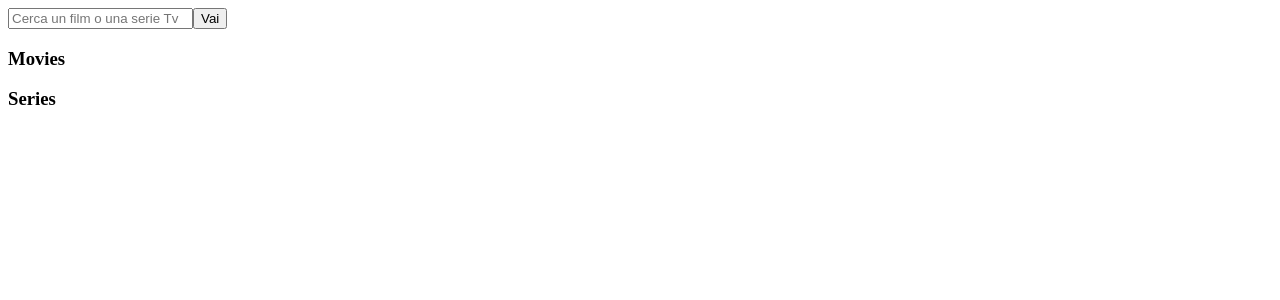
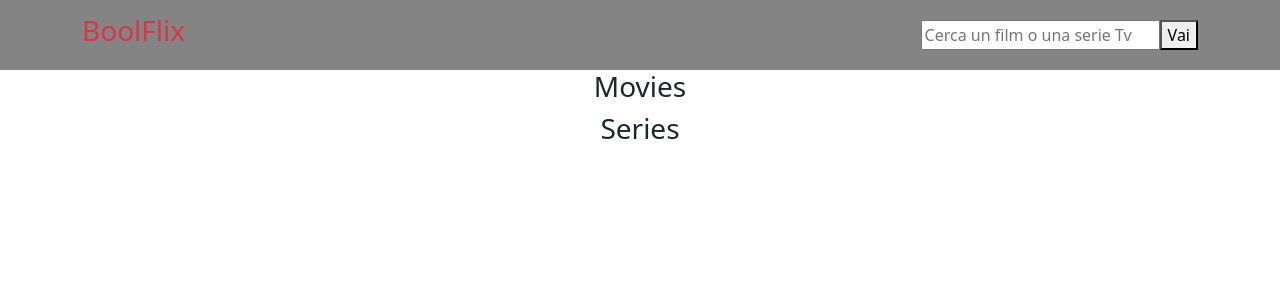
Before and after one commit to Fernweh99/vue-boolflix, a Vue app: page / in a window 1280 px wide. Shown: the top 300 px of the page. Built offline with nearby package versions, Linux system fonts and the light colour scheme.

Commit message:
add some grafic

```diff
--- a/src/App.vue
+++ b/src/App.vue
@@ -1,5 +1,5 @@
 <template>
-  <div>
+  <div id="boolflix">
     <BaseHeader @btn-search-click="setQueryAndSearch"/>
     <main>
       <BaseMain :movies="movies" :series="series"/>
@@ -46,5 +46,8 @@ export default {
 </script>
 
 <style lang="scss">
-
+@import "./assets/scss/style.scss";
+  #boolflix {
+    padding-top: 70px;
+  }
 </style>
--- /dev/null
+++ b/src/assets/scss/style.scss
@@ -0,0 +1 @@
+@import "~bootstrap/scss/bootstrap.scss";
--- a/src/components/BaseHeader.vue
+++ b/src/components/BaseHeader.vue
@@ -1,26 +1,43 @@
 <template>
   <header>
-    <input @keyup.enter="emitSearchText" type="text" v-model="searchText" placeholder="Cerca un film o una serie Tv">
-    <button @click="emitSearchText">Vai</button>
+    <div class="container h-100">
+      <div class="h-100 row align-items-center">
+        <div class="col">
+          <h3 class="text-danger">BoolFlix</h3>
+        </div>
+        <div class="col text-end">
+          <SelectComponent @btn-search-click="emitSearchText"/>
+        </div>
+      </div>
+    </div>
   </header>
 </template>
 
 <script>
+import SelectComponent from "./SelectComponent.vue"
+
 export default {
   name: "BaseHeader",
-  data() {
-    return {
-      searchText: ""
-    }
+  components: {
+    SelectComponent,
   },
   methods: {
-    emitSearchText () {
-      this.$emit("btn-search-click", this.searchText)
+    emitSearchText (search) {
+    this.$emit("btn-search-click", search)
     }
   }
 }
 </script>
 
 <style>
+  header {
+    z-index: 10;
+    position: fixed;
+    top: 0;
+    left: 0;
+    right: 0;
+    height: 70px;
+    background-color: rgba(42, 42, 42, 0.577);
 
+  }
 </style>
--- a/src/components/BaseMain.vue
+++ b/src/components/BaseMain.vue
@@ -1,12 +1,16 @@
 <template>
   <div class="container">
-    <h3>Movies</h3>
-    <div v-for="movie in movies" :key="movie.id">
-      <SingleCardProduct :title="movie.title" :original_title="movie.original_title" :vote="movie.vote_average" :language="movie.original_language" :poster="movie.poster_path"/>
+    <h3 class="text-center">Movies</h3>
+    <div class="row row-cols-3">
+      <div class="col" v-for="movie in movies" :key="movie.id">
+        <SingleCardProduct :title="movie.title" :original_title="movie.original_title" :vote="movie.vote_average" :language="movie.original_language" :poster="movie.poster_path"/>
+      </div>
     </div>
-    <h3>Series</h3>
-    <div v-for="serie in series" :key="serie.id">
-      <SingleCardProduct :title="serie.name" :original_title="serie.original_name" :vote="serie.vote_average" :language="serie.original_language" :poster="serie.poster_path"/>
+    <h3 class="text-center">Series</h3>
+    <div class="row row-cols-3">
+      <div class="col" v-for="serie in series" :key="serie.id">
+        <SingleCardProduct :title="serie.name" :original_title="serie.original_name" :vote="serie.vote_average" :language="serie.original_language" :poster="serie.poster_path"/>
+      </div>
     </div>
   </div>
 </template>
--- /dev/null
+++ b/src/components/SelectComponent.vue
@@ -0,0 +1,26 @@
+<template>
+  <div>
+    <input @keyup.enter="emitSearchText" type="text" v-model="searchText" placeholder="Cerca un film o una serie Tv">
+    <button @click="emitSearchText">Vai</button>
+  </div>
+</template>
+
+<script>
+export default {
+  name: "SelectComponent",
+  data() {
+    return {
+      searchText: ""
+    }
+  },
+  methods: {
+    emitSearchText () {
+      this.$emit("btn-search-click", this.searchText)
+    }
+  }
+}
+</script>
+
+<style>
+
+</style>
--- a/src/components/SingleCardProduct.vue
+++ b/src/components/SingleCardProduct.vue
@@ -1,5 +1,5 @@
 <template>
-  <div class="card">
+  <div class="cs_card">
     <img class="background" :src="srcPost" alt="poster">
     <div class="content">
       <p>{{ title }}</p>
@@ -56,7 +56,7 @@ export default {
 </script>
 
 <style lang="scss">
-  .card {
+  .cs_card {
     position: relative;
     height:500px;
     width: 342px;
```
